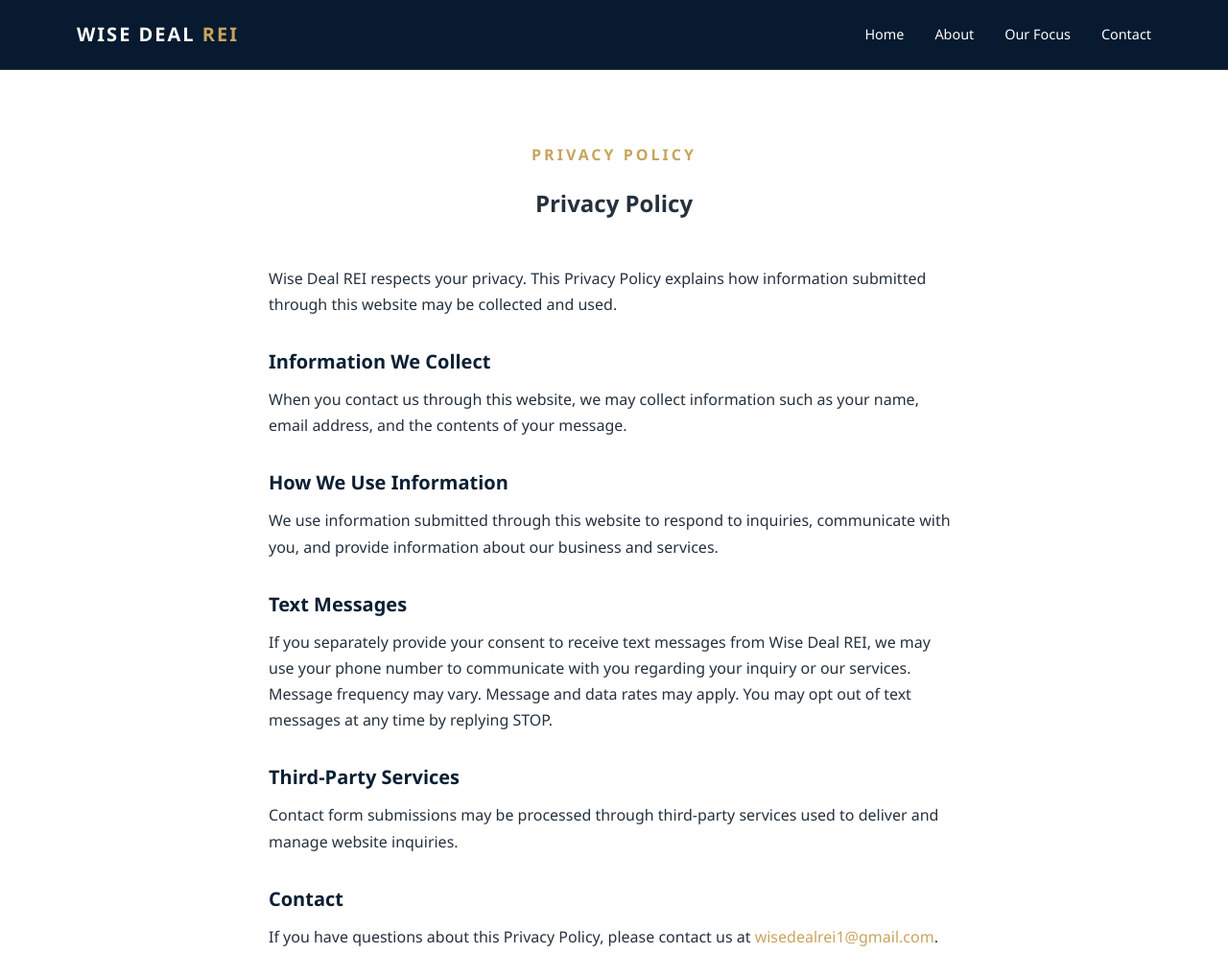
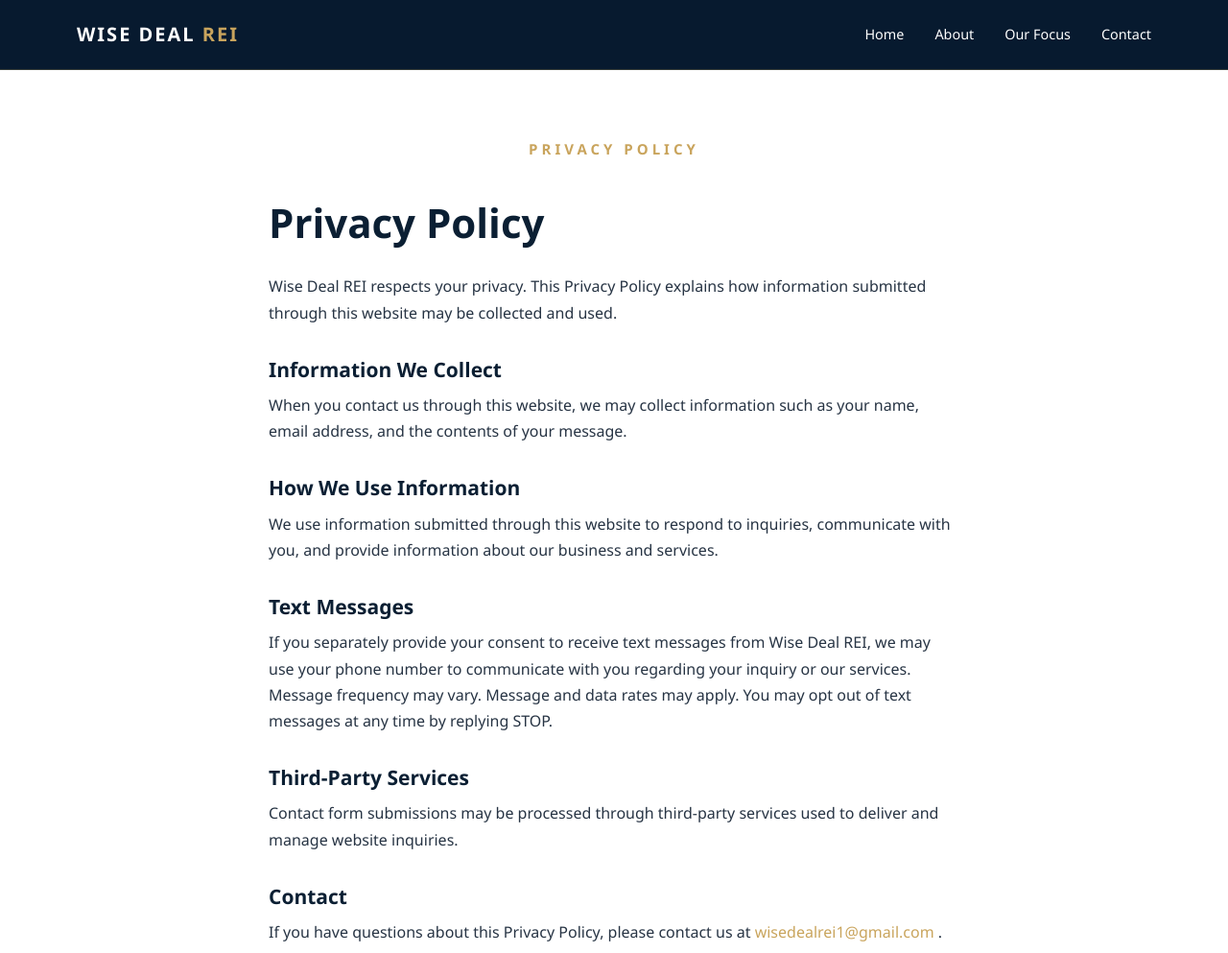
Before and after one commit to KarenChoen/wisedealrei, a plain HTML site: page privacy.html in a window 1280 px wide. Shown: the top 993 px of the page at 96% size. Drawn offline with Linux system fonts and the light colour scheme.

Commit message:
Update privacy.html

```diff
--- a/privacy.html
+++ b/privacy.html
@@ -3,62 +3,97 @@
 <head>
   <meta charset="UTF-8">
   <meta name="viewport" content="width=device-width, initial-scale=1.0">
+
   <meta name="description" content="Privacy Policy for Wise Deal REI.">
+
   <title>Privacy Policy | Wise Deal REI</title>
+
   <link rel="stylesheet" href="styles.css">
 
   <style>
+    /* Legal page */
     .legal-page {
-      padding: 75px 20px 85px;
-      background: #ffffff;
+      background: #ffffff !important;
+      padding: 70px 20px 80px !important;
     }
 
-    .legal-content {
-      max-width: 720px;
-      margin: 0 auto;
+    /* Small gold label - centered */
+    .legal-label {
+      width: 100% !important;
+      text-align: center !important;
+      color: #c9a45c !important;
+      font-size: 15px !important;
+      font-weight: 700 !important;
+      letter-spacing: 4px !important;
+      margin: 0 0 40px !important;
+    }
+
+    /* Main legal content */
+    .legal-container {
+      width: 100% !important;
+      max-width: 720px !important;
+      margin: 0 auto !important;
+      padding: 0 !important;
       text-align: left !important;
     }
 
-    .legal-content .section-label {
-      text-align: center !important;
-      margin-bottom: 18px;
+    /* Main title - LEFT aligned */
+    .legal-container h1 {
+      display: block !important;
+      width: 100% !important;
+      text-align: left !important;
+      color: #0b1f33 !important;
+      font-size: 42px !important;
+      line-height: 1.2 !important;
+      margin: 0 0 28px !important;
+      padding: 0 !important;
     }
 
-    .legal-content h2 {
-      text-align: center !important;
-      margin-bottom: 45px;
+    /* All paragraphs */
+    .legal-container p {
+      display: block !important;
+      width: 100% !important;
+      text-align: left !important;
+      color: #273444 !important;
+      font-size: 16px !important;
+      line-height: 1.7 !important;
+      margin: 0 0 20px !important;
+      padding: 0 !important;
     }
 
-    .legal-content h3 {
+    /* Section headings */
+    .legal-container h2 {
+      display: block !important;
+      width: 100% !important;
       text-align: left !important;
-      margin: 30px 0 10px;
-      color: #0b1f33;
-      font-size: 20px;
+      color: #0b1f33 !important;
+      font-size: 21px !important;
+      line-height: 1.3 !important;
+      margin: 32px 0 10px !important;
+      padding: 0 !important;
     }
 
-    .legal-content p {
-      text-align: left !important;
-      margin: 0 0 18px;
-      line-height: 1.7;
-      font-size: 16px;
+    /* Links */
+    .legal-container a {
+      color: #c9a45c !important;
+      text-decoration: none !important;
     }
 
-    .legal-content a {
-      color: #c9a45c;
-      text-decoration: none;
-    }
-
-    .legal-content a:hover {
-      text-decoration: underline;
+    .legal-container a:hover {
+      text-decoration: underline !important;
     }
   </style>
 </head>
 
 <body>
 
+  <!-- Header -->
   <nav class="navbar">
     <div class="container nav-container">
-    <a class="logo" href="index.html">WISE DEAL <span>REI</span></a>
+
+      <a class="logo" href="index.html">
+        WISE DEAL <span>REI</span>
+      </a>
 
       <ul class="nav-links">
         <li><a href="index.html">Home</a></li>
@@ -66,29 +101,41 @@
         <li><a href="index.html#properties">Our Focus</a></li>
         <li><a href="index.html#contact">Contact</a></li>
       </ul>
+
     </div>
   </nav>
 
+
+  <!-- Privacy Policy -->
   <section class="legal-page">
-  <div class="legal-content">
 
-    <p class="section-label">PRIVACY POLICY</p>
+    <div class="legal-label">
+      PRIVACY POLICY
+    </div>
 
-    <h2>Privacy Policy</h2>
+    <div class="legal-container">
+
+      <h1>
+        Privacy Policy
+      </h1>
 
       <p>
         Wise Deal REI respects your privacy. This Privacy Policy explains how
         information submitted through this website may be collected and used.
       </p>
 
-    <h3>Information We Collect</h3>
+      <h2>
+        Information We Collect
+      </h2>
 
       <p>
         When you contact us through this website, we may collect information
         such as your name, email address, and the contents of your message.
       </p>
 
-    <h3>How We Use Information</h3>
+      <h2>
+        How We Use Information
+      </h2>
 
       <p>
         We use information submitted through this website to respond to
@@ -96,7 +143,9 @@
         business and services.
       </p>
 
-    <h3>Text Messages</h3>
+      <h2>
+        Text Messages
+      </h2>
 
       <p>
         If you separately provide your consent to receive text messages from
@@ -106,32 +155,45 @@
         any time by replying STOP.
       </p>
 
-    <h3>Third-Party Services</h3>
+      <h2>
+        Third-Party Services
+      </h2>
 
       <p>
         Contact form submissions may be processed through third-party services
         used to deliver and manage website inquiries.
       </p>
 
-    <h3>Contact</h3>
+      <h2>
+        Contact
+      </h2>
 
       <p>
         If you have questions about this Privacy Policy, please contact us at
-      <a href="mailto:wisedealrei1@gmail.com">wisedealrei1@gmail.com</a>.
+        <a href="mailto:wisedealrei1@gmail.com">
+          wisedealrei1@gmail.com
+        </a>.
       </p>
 
     </div>
+
   </section>
 
+
+  <!-- Footer -->
   <footer class="footer">
     <div class="container">
+
       <p>© 2026 Wise Deal REI</p>
+
       <p>Milwaukee, Wisconsin</p>
+
       <p>
         <a href="privacy.html">Privacy Policy</a>
         &nbsp; | &nbsp;
         <a href="terms.html">Terms of Use</a>
       </p>
+
     </div>
   </footer>
 
```
Lines whose indentation alone changed are shown as unchanged.
